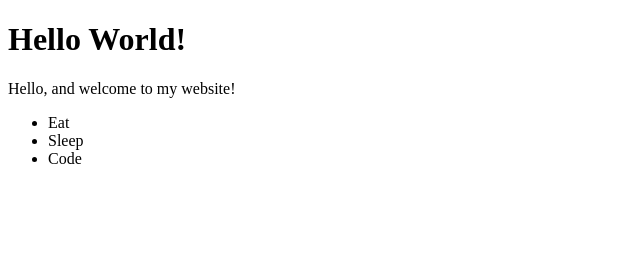
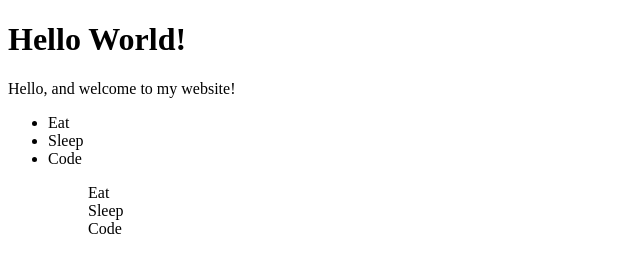
Before and after one commit to cixwarenabin/HTML-FILE, a plain HTML site: page index1.html in a window 1280 px wide. Shown: the whole page, without its empty margins (0-640 px from the left). Drawn offline with Linux system fonts and the light colour scheme.

Commit message:
ordered list

```diff
--- a/index1.html
+++ b/index1.html
@@ -5,5 +5,6 @@
     <h1>Hello World!</h1>
     <p>Hello, and welcome to my website!</p>
     <ul>  <li>Eat</li>  <li>Sleep</li>  <li>Code</li></ul>
+    <ul>  <ol>Eat</ol>  <ol>Sleep</ol>  <ol>Code</ol></ul>
 </body>
 </html>
```
